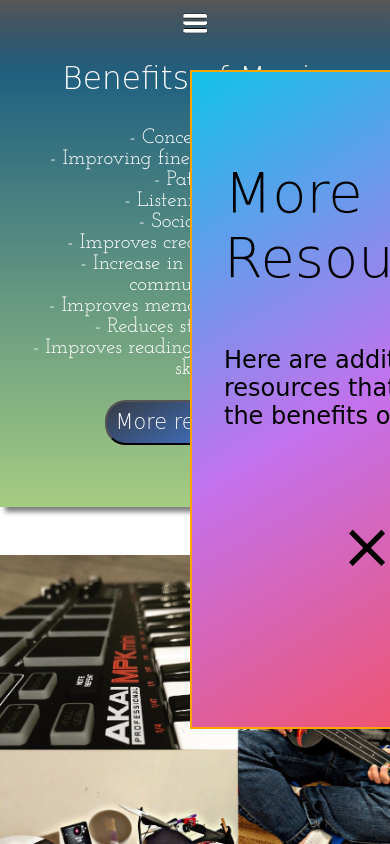
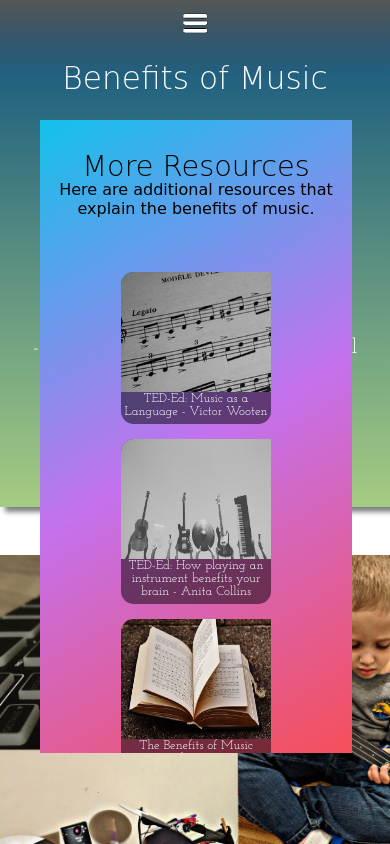
Before and after one commit to drewlearnsabout/WeeJamminPDX, a plain HTML site: page index.html in a window 390 px wide. Both pictures are taken after a click on the button "More resources". Shown: the part 3954-4798 px from the top of the page. Drawn offline with Linux system fonts and the light colour scheme; a web font is replaced by a local one.

Commit message:
Add files via upload

```diff
--- a/style.css
+++ b/style.css
@@ -189,23 +189,20 @@ header img {
 }
 
 .modal {
-    padding: 2em;
     display: none;
     position: fixed;
     z-index: 11;
-    height: 70vh;
-    width: 65vw;
+    height: 75vh;
+    width: 75vw;
     top: 70;
-    left: 110;
+    left: 200;
     background: linear-gradient(150deg, rgba(18,194,233,1) 0%, rgba(196,113,237,1) 51%, rgba(246,79,89,1) 100%);
     overflow-y: scroll;
-    border: 2px solid orange;
+    justify-items: center;
 }
 
 .modal .close {
     color: black;
-    margin-top: 0.5em;
-    grid-column: 1 / 3;
 }
 .modal .close:hover {
     transform: scale(1.3) translate(0, 5px);
@@ -224,14 +221,8 @@ header img {
 }
 
 #moreResourcesSection {
-    margin: 0 5em 0 5em;
-    justify-items: center;
     animation-name: fadeIn;
     animation-duration: 1s;
-}
-
-#moreResourcesSection h3, #moreResourcesSection p {
-    grid-column: 1 / 3;
 }
 
 #moreResourcesSection h3 {
@@ -241,35 +232,39 @@ header img {
 #moreResourcesSection p {
     font-size: 1.5em;
     margin: -2em 0 0 0;
-}
-
-#resourceLinks {
-    display: grid;
-    grid-template-columns: 1fr 1fr;
-    grid-template-rows: 1fr 1fr;
+    text-align: center;
 }
 
 .articles {
     text-decoration: none;
     font-size: 0.7em;
-    text-align: center;
     font-family: 'Josefin Slab', serif;
 }
 
 .articles p {
-    max-width: 300px;
+    width: 300px;
     color: white;
-    padding: 0.5em;
+    background: rgba(0,0,0,0.5);
+    padding-bottom: 0.5em;
+    border-radius: 1em 0.5em 1em 1em;
 }
 
 .resourcePictures {
     height: 250px;
     width: 300px;
+    border-radius: 1em 0 0 0;
 }
 
 .resourcePictures:hover {
     filter: brightness(50%);
     transition-duration: 0.5s;
+}
+
+#resourceLinks {
+    margin-top: 5em;
+    display: grid;
+    grid-template-columns: 1fr 1fr;
+    grid-gap: 4em 4em;
 }
 
 #reviewSection {
@@ -614,11 +609,11 @@ header img {
     }
 
     #moreResourcesSection h3 {
-        font-size: 3.5em;
+        font-size: 1.8em;
     }
 
     #moreResourcesSection p {
-        font-size: 1.5em;
+        font-size: 1em;
         margin: -2em 0 0 0;
     }
 
@@ -628,20 +623,23 @@ header img {
     }
 
     .articles p {
-        position: absolute;
-        max-width: 400px;
+        width: 150px;
         color: white;
     }
 
     .resourcePictures {
-        height: 350px;
-        width: 400px;
-        border-radius: 1em 1em 0 0;
+        height: 120px;
+        width: 150px;
     }
 
     .resourcePictures:hover {
         filter: brightness(50%);
         transition-duration: 0.5s;
+    }
+
+    #resourceLinks {
+        grid-template-columns: 1fr;
+        grid-gap: 2.5em 1em;
     }
 
     #reviewSection {
@@ -700,6 +698,12 @@ header img {
         animation-name: slideRight;
         animation-duration: 0.4s;
         animation-fill-mode: forwards;
+    }
+
+    .modal {
+        top: 120;
+        left: 40;
+        width: 80vw;
     }
     .modal2 {
         left: 55;
```
